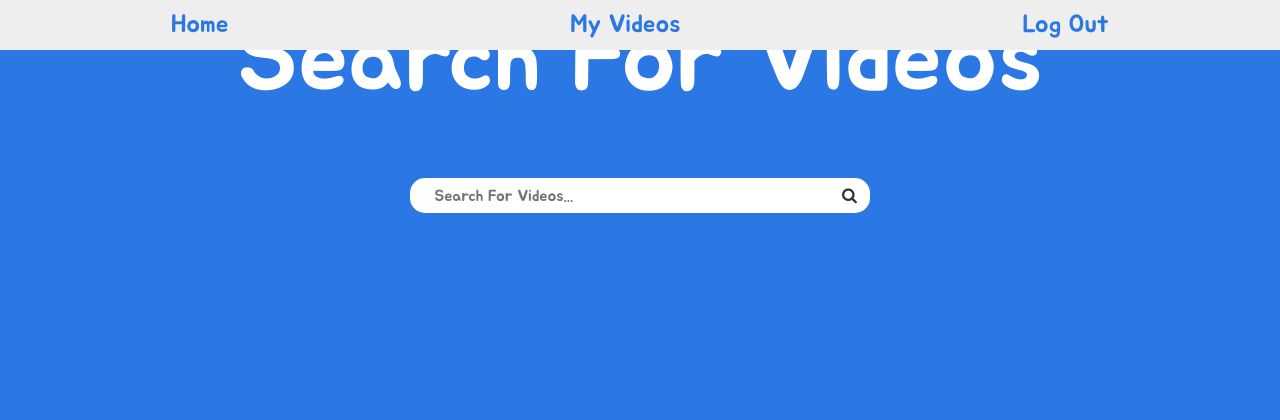
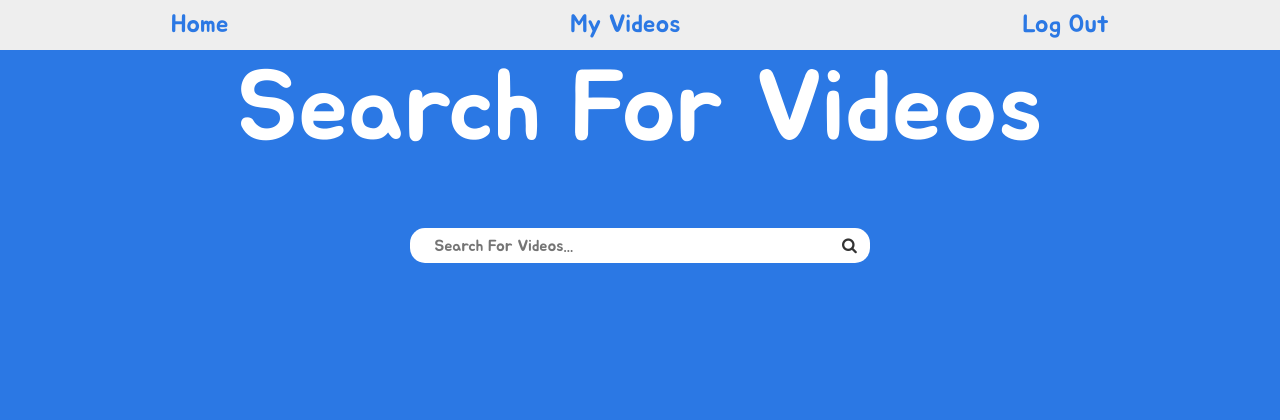
Before and after one commit to Amjad-H-Ali/Project-2-Video-App, a Node server app: page /add in a window 1280 px wide. Shown: the top 420 px of the page. Run offline with Node 20, Linux system fonts and the light colour scheme; the visitor is signed in with stand-in values (Sample User, id 1); some libraries are stand-ins or nearby versions.

Commit message:
Fixed Nav Bar

```diff
--- a/public/css/style.css
+++ b/public/css/style.css
@@ -238,14 +238,18 @@ button:focus {
 
 }
 
-
+.spacer {
+    height: 50px;
+    z-index: 1;
+}
 .nav {
 
-
+    width: 100%;
     height: 50px;
     background-color:#eeeeee;
-    z-index:1;
-
+    z-index:2;
+    position: fixed;
+    top: 0;
 
 
 }
@@ -258,14 +262,14 @@ button:focus {
 }
 
 
-.sticky {
+/*.sticky {
     position: fixed;
 
     top:0;
 
     width:100%;
-
-}
+*/
+/*}*/
 
 
 .pageTitle {
--- a/public/js/sticky.js
+++ b/public/js/sticky.js
@@ -25,8 +25,10 @@ const navPos = nav.offsetTop;
 
 
 const addSticky = ()=>{
-	console.log(window);
-	if(window.pageYOffset >= navPos){
+	console.log(window.pageYOffset)
+	console.log($('nav')[0].offsetTop)
+	// console.log(window);
+	if(window.pageYOffset > 0){
 		console.log('It worked');
 		$nav.addClass('sticky');
 	}else{
--- a/views/layout.ejs
+++ b/views/layout.ejs
@@ -17,6 +17,7 @@
 	<link rel="stylesheet" type="text/css" href="/css/style.css">
 </head>
 <body>
+	<div class="spacer"></div>
 	<%-body%>
 
 
@@ -25,7 +26,7 @@
 
 <script src="https://cdnjs.cloudflare.com/ajax/libs/jquery/3.3.1/jquery.min.js"></script>
 <script type="text/javascript" src='/js/like.js'></script>
-<script type="text/javascript" src='/js/sticky.js'></script>
+<!-- <script type="text/javascript" src='/js/sticky.js'></script> -->
 <script type="text/javascript" src='/js/api.js'></script>
 
 </body>
```
